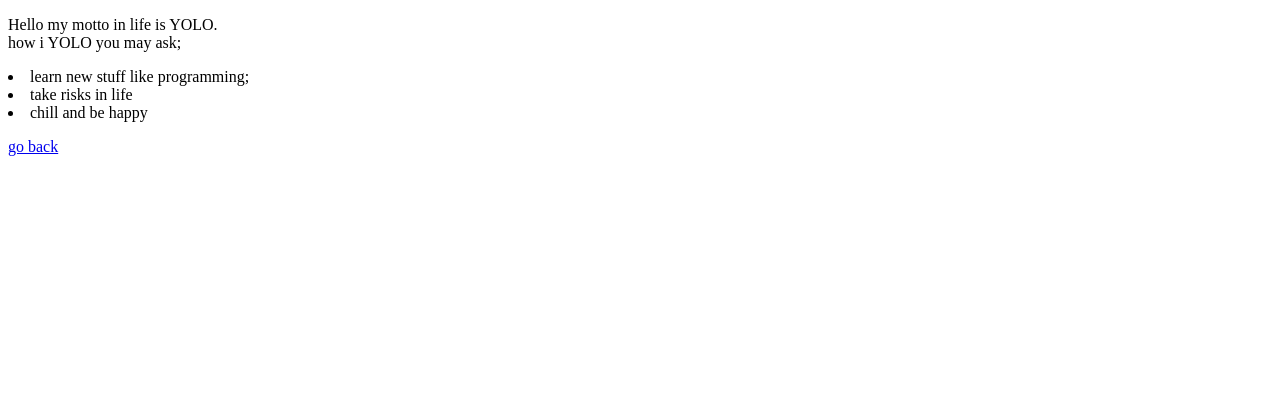
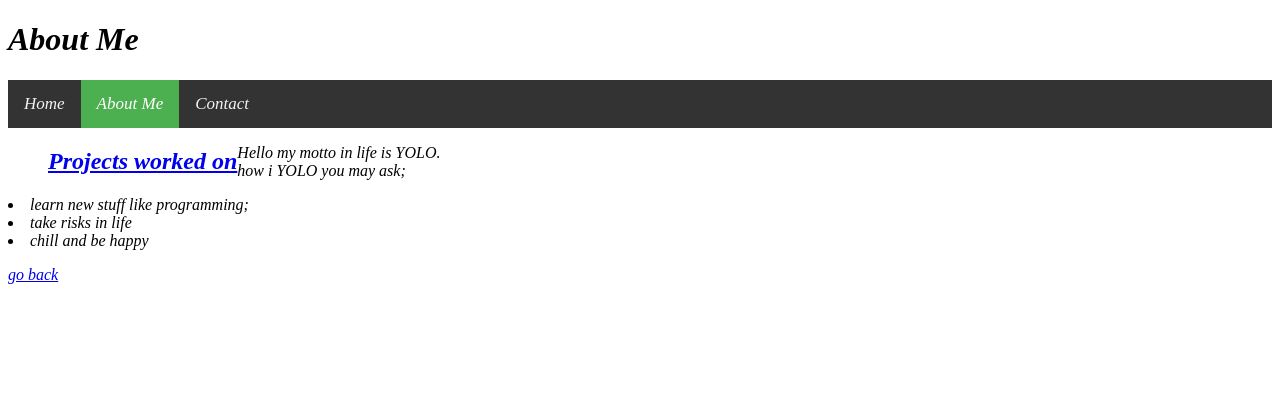
Before and after one commit to wanguinjoka/WanguiNjoka, a plain HTML site: page about.html in a window 1280 px wide. Drawn offline with Linux system fonts and the light colour scheme.

Commit message:
added style to about.css

```diff
--- a/CSS/about.css
+++ b/CSS/about.css
@@ -4,6 +4,7 @@ header {
   padding-bottom: 10%;
   font-color: grey;
   font-style: italic;
+  <i>: :smile:
 }
 /* Add a black background color to the top navigation */
 .topnav {
@@ -19,9 +20,7 @@ header {
     padding: 14px 16px;
     text-decoration: none;
     font-size: 17px;
-}
-
-/* Change the color of links on hover */
+}/* Change the color of links on hover */
 .topnav a:hover {
     background-color: #ddd;
     color: black;
@@ -32,3 +31,8 @@ header {
     background-color: #4CAF50;
     color: white;
 }
+.leftpanel{
+  width: 25%
+  height:auto;
+  float:left;
+}
--- a/about.html
+++ b/about.html
@@ -1,9 +1,23 @@
 <!DOCTYPE html>
 <html lang="en">
+  <link rel="stylesheet" href="CSS/about.css">
+  <link href="https://maxcdn.bootstrapcdn.com/font-awesome/4.4.0/css/font-awesome.min.css" rel="stylesheet">
+  <link href="CSS/about.css" rel="stylesheet">
 <head>
   <title>ABOUT ME</title>
 </head>
+<header>
+  <h1>About Me</h1>
 <body>
+  <div class="container">
+    <div class="topnav">
+      <a href="index.html">Home</a>
+      <a class="active" href="#about me">About Me</a>
+      <a href="#contact">Contact</a>
+    </div>
+    <div class="leftpanel">
+      <ul><h2><a href="https://github.com/wanguinjoka/WanguiNjoka.git">Projects worked on</a>
+</div>
 <p>Hello my motto in life is YOLO.
    <br>how i YOLO you may ask;</br>
    <li>learn new stuff like programming;</li>
```
Also changed, not shown: 1 other file.
